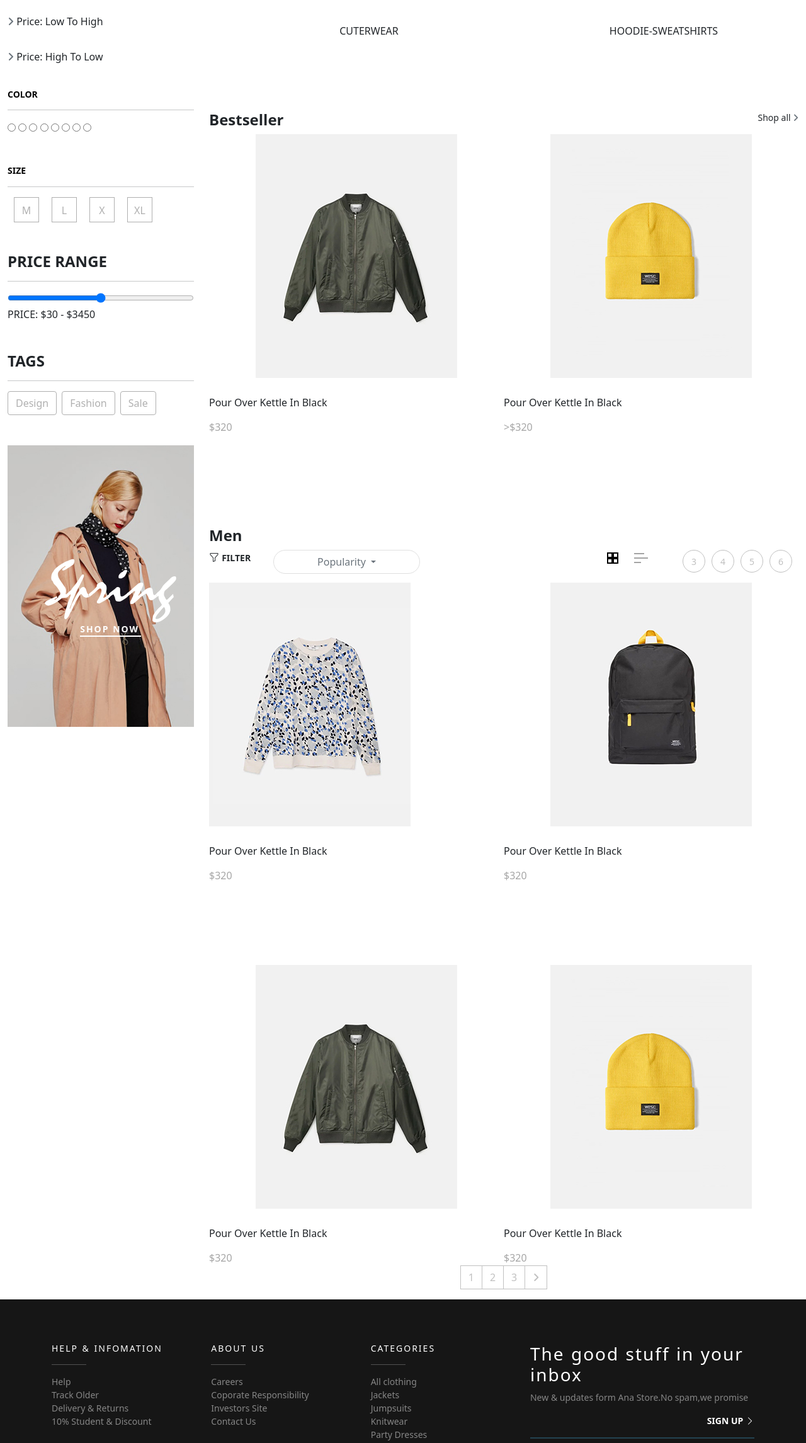
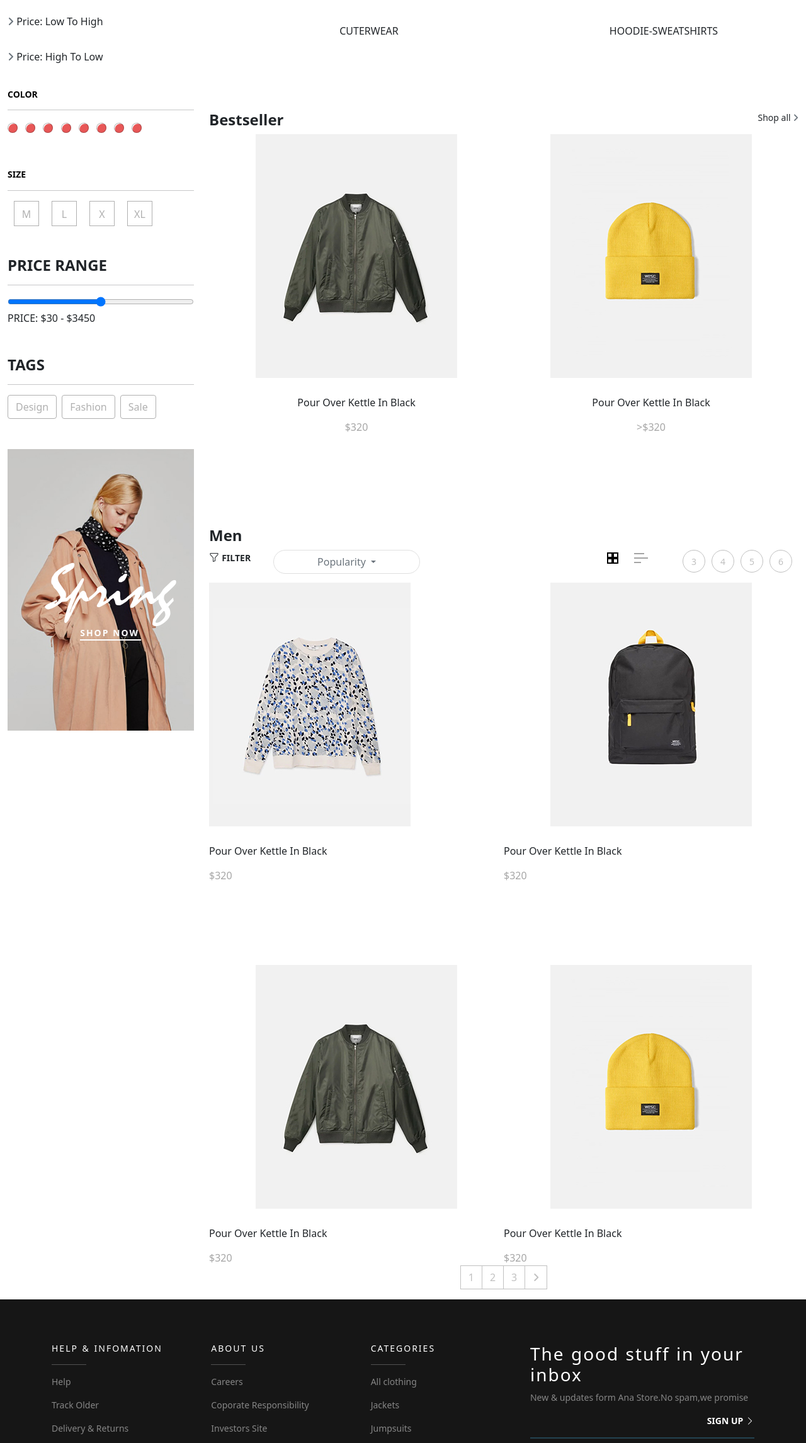
Before and after one commit to taidt21/collection-page, a plain HTML site: page index.html in a window 1280 px wide. Shown: the part 1134-3425 px from the top of the page at 63% size. Drawn offline with nearby package versions, Linux system fonts and the light colour scheme.

Commit message:
upload collection

```diff
--- a/index.html
+++ b/index.html
@@ -198,14 +198,31 @@
                         <div class="mb-5">
                             <h3 class="text-uppercase fw-bold">color</h3>
                             <hr>
-                            <input type="radio" name="color" id="light-brown">
-                            <input type="radio" name="color" id="violet">
-                            <input type="radio" name="color" id="light-blue">
-                            <input type="radio" name="color" id="brown-black">
-                            <input type="radio" name="color" id="grey">
-                            <input type="radio" name="color" id="dark-blue">
-                            <input type="radio" name="color" id="dark">
-                            <input type="radio" name="color" id="light-red">
+                            <div class="form-check form-check-inline m-0">
+                                <input type="radio" name="color" id="light-brown" class="form-check-input ">
+                            </div>
+                             <div class="form-check form-check-inline m-0">
+                                <input type="radio" name="color" id="violet" class="form-check-input ">
+                             </div>
+                            <div class="form-check form-check-inline m-0">
+                                <input type="radio" name="color" id="light-blue" class="form-check-input ">
+                            </div>
+                             <div class="form-check form-check-inline m-0">
+                                <input type="radio" name="color" id="brown-black" class="form-check-input">
+                             </div>
+                            <div class="form-check form-check-inline m-0">
+                                <input type="radio" name="color" id="grey" class="form-check-input" >
+                            </div>
+                            <div class="form-check form-check-inline m-0">
+                                <input type="radio" name="color" id="dark-blue" class="form-check-input">
+                            </div>
+                            <div class="form-check form-check-inline m-0">
+                                <input type="radio" name="color" id="dark" class="form-check-input">
+                            </div>
+                            <div class="form-check form-check-inline m-0">
+                                <input type="radio" name="color" id="light-red" class="form-check-input">
+                            </div>
+
                         </div>
                         <div class="mb-5">
                             <h3 class="text-uppercase fw-bold">size</h3>
@@ -543,16 +560,16 @@
                     <h3 class="text-white text-uppercase fs-14">help & infomation</h3>
                     <hr>
                     <ul class="list-unstyled fs-14">
-                        <li>
-                            <a href="#" class=" text-light-white">Help</a>
+                        <li class="mt-3">
+                            <a href="#" class=" text-light-white ">Help</a>
                         </li>
-                        <li>
+                        <li class="mt-3">
                             <a href="#" class=" text-light-white">Track Older</a>
                         </li>
-                        <li>
+                        <li class="mt-3">
                             <a href="#" class=" text-light-white">Delivery & Returns</a>
                         </li>
-                        <li>
+                        <li class="mt-3">
                             <a href="#" class=" text-light-white">10% Student & Discount</a>
                         </li>
                     </ul>
@@ -561,16 +578,16 @@
                     <h3 class="text-white text-uppercase fs-14">about us</h3>
                     <hr>
                     <ul class="list-unstyled fs-14">
-                        <li>
+                        <li class="mt-3">
                             <a href="#" class=" text-light-white">Careers</a>
                         </li>
-                        <li>
+                        <li class="mt-3">
                             <a href="#" class=" text-light-white">Coporate Responsibility</a>
                         </li>
-                        <li>
+                        <li class="mt-3">
                             <a href="#" class=" text-light-white">Investors Site</a>
                         </li>
-                        <li>
+                        <li class="mt-3">
                             <a href="#" class=" text-light-white">Contact Us</a>
                         </li>
                     </ul>
@@ -579,19 +596,19 @@
                     <h3 class="text-uppercase text-white fs-14">categories</h3>
                     <hr>
                     <ul class="list-unstyled fs-14">
-                        <li>
+                        <li class="mt-3">
                             <a href="#" class=" text-light-white">All clothing</a>
                         </li>
-                        <li>
+                        <li class="mt-3">
                             <a href="#" class=" text-light-white">Jackets</a>
-                        </li>
-                        <li>
+                        </li class="mt-3">
+                        <li class="mt-3">
                             <a href="#" class=" text-light-white">Jumpsuits</a>
                         </li>
-                        <li>
+                        <li class="mt-3">
                             <a href="#" class=" text-light-white">Knitwear</a>
                         </li>
-                        <li>
+                        <li class="mt-3">
                             <a href="#" class=" text-light-white">Party Dresses</a>
                         </li>
                     </ul>
@@ -632,7 +649,7 @@
         </div>
         <hr>
         <div class="container">
-            <div class="row gap-md-0 gap-3">
+            <div class="row gap-sm-0 gap-3">
                 <div class="col-sm-6 text-start">
                     <div class=" text-light-white fs-14">Website by <a href="#" class="text-white">Famithemes.</a>Copyright Evelandshop</div>
                 </div>
--- a/respon.css
+++ b/respon.css
@@ -26,3 +26,8 @@
          margin:0 auto;
      }
  }
+ @media(max-width:1300px){
+     .pour{
+     text-align: center;
+     }
+ }
--- a/style.css
+++ b/style.css
@@ -65,6 +65,7 @@ a{
 .shop-now{
     max-width: 320px;
     min-height: 483px;
+
 }
 .shop_now{
     letter-spacing: 2px;
@@ -114,6 +115,12 @@ a{
 .fs-24{
     font-size: 24px!important;
 }
+
+input[type=radio]{
+    background-image:url(img/Mandy.png)!important;
+    background:#fff;
+}
+
 .collection .nav-link-primary:hover,.nav-link-primary:active,.nav-link-primary:focus{
     color: #48c8fd!important;
 }
@@ -278,6 +285,10 @@ footer .col hr{
      width: 46px;
      height: 45px;
  }
+ .social-icon:hover{
+     background-color:rgb(237, 229, 229);
+     color: #222!important;
+ }
 
 
 
```
Also changed, not shown: img/Cedar.png (added), img/Copperfield.png (added), img/Mandy.png (added), img/Viking2.png (added).
